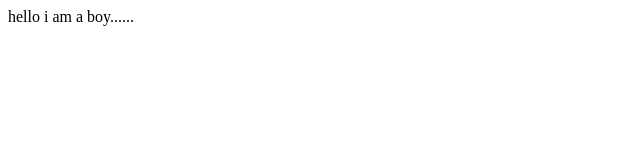
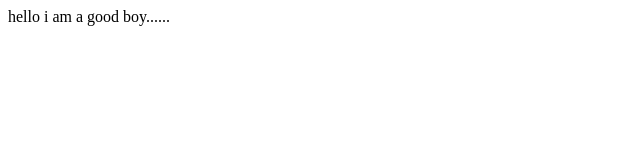
Before and after one commit to buddhi496/remote, a plain HTML site: page index.html in a window 1280 px wide. Shown: the full height of the page, 0-640 px from the left. Drawn offline with Linux system fonts and the light colour scheme.

Commit message:
readme edited

```diff
--- a/index.html
+++ b/index.html
@@ -1 +1 @@
-<p> hello i am a boy...... </p>
+<p> hello i am a good boy...... </p>
```
